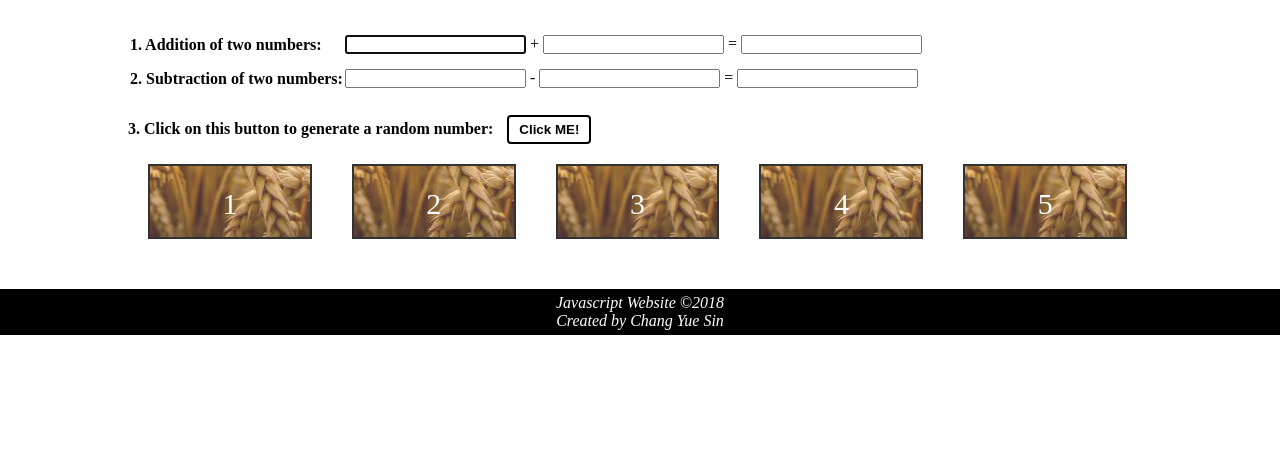
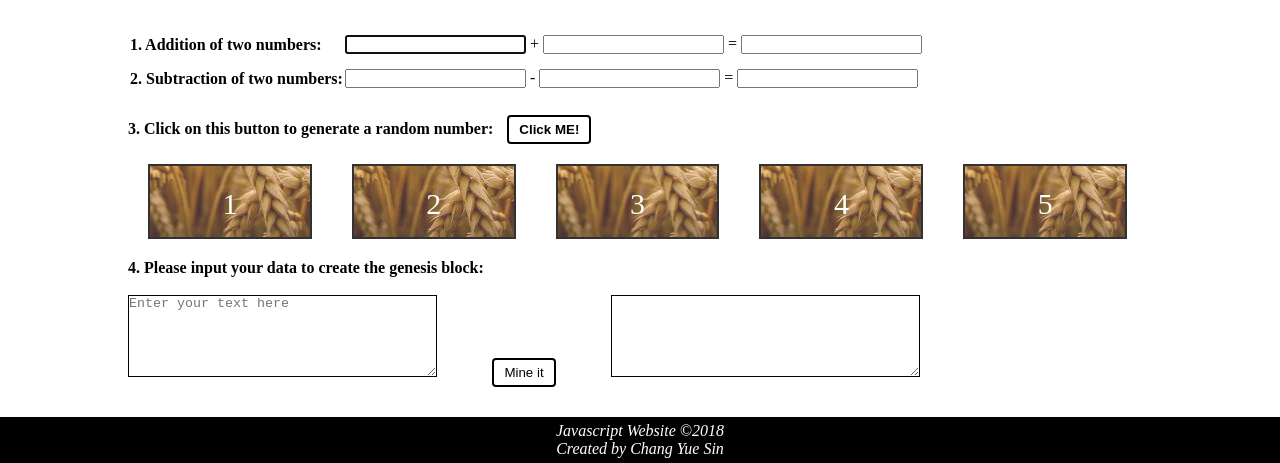
Before and after one commit to dragonmaiden/Javascript, a plain HTML site: page index.html in a window 1280 px wide. Shown: the part 724-1187 px from the top of the page. Before the commit the page ends 1059 px from the top, so only its background shows below. Drawn offline with Linux system fonts and the light colour scheme.

Commit message:
added blockchain input

```diff
--- a/index.html
+++ b/index.html
@@ -73,6 +73,15 @@
     <div class="randombox">5</div>
   </div>
 
+  <div class="container" id="blockchain">
+    <h4>4. Please input your data to create the genesis block:</h4>
+    <br>
+      <textarea placeholder="Enter your text here"></textarea>
+      <button>Mine it</button>
+      <textarea></textarea>
+
+  </div>
+
 
 <footer id="mainfooter">
   <p>Javascript Website &copy;2018<br> Created by Chang Yue Sin</p>
--- a/main.css
+++ b/main.css
@@ -123,7 +123,6 @@ button{
 button:hover {
     background-color: black;
     transition-duration: 0.5s;
-    box-shadow: 0 12px 16px 0 rgba(0,0,0,0.24),0 17px 50px 0 rgba(0,0,0,0.19);
     cursor: pointer;
     color:white;
 }
@@ -145,6 +144,23 @@ button:hover {
 }
 
 
+textarea{
+	width:30%;
+	height:80px;
+	border:1px solid black;
+}
+
+
+#blockchain input{
+	vertical-align: top;
+	float:right;
+	width:50%;
+}
+
+#blockchain button{
+	margin-right: 5%;
+	margin-left: 5%;
+}
 
 @media(max-width: 600px){
 	#main{
```
